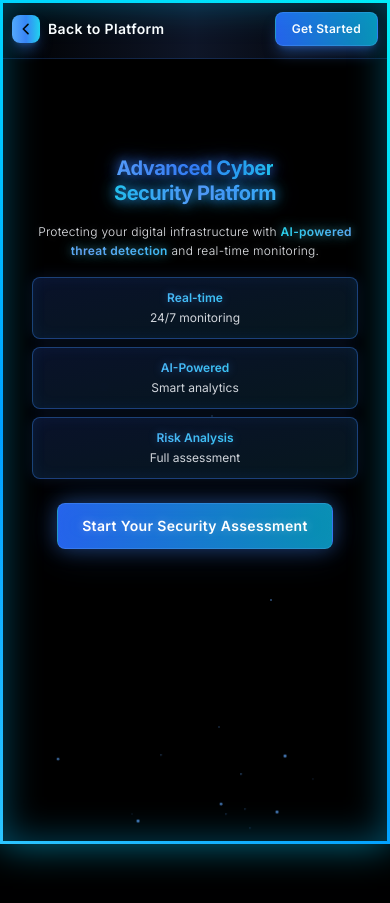
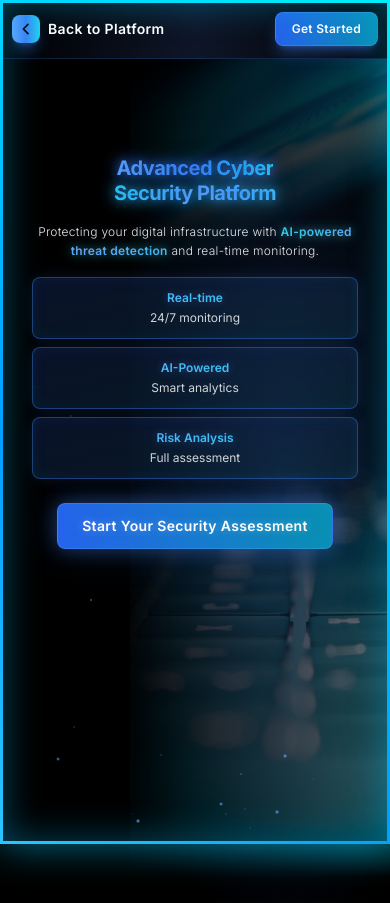
Before and after one commit to emi10147/StartupCyberThink, a Next.js app: page /security in a window 390 px wide. Built offline with nearby package versions, Linux system fonts and the light colour scheme.

Commit message:
Fix mobile layouts: keep split design with images on right side
- First page: Image stays on right 2/3 instead of full background
- Third page: Background image now visible on mobile
- Maintains laptop layout structure on mobile devices
- Text readable on left 1/3, images visible on right 2/3

```diff
--- a/src/components/sections/HeroSection.tsx
+++ b/src/components/sections/HeroSection.tsx
@@ -19,8 +19,8 @@ export function HeroSection() {
       {/* Main Content - Coding Image Background with Text Overlay */}
       <div className="relative min-h-screen flex items-center justify-center">
 
-        {/* Large Background Image - Right Half on Desktop, Full on Mobile */}
-        <div className="absolute inset-0 lg:left-1/2">
+        {/* Large Background Image - Right Half on Desktop and Mobile */}
+        <div className="absolute inset-0 left-1/3 sm:left-1/2">
           <div className="relative w-full h-full">
             <Image
               src="/hola.jpg"
@@ -31,9 +31,9 @@ export function HeroSection() {
               priority
             />
 
-            {/* Lighter overlay for better image visibility */}
+            {/* Lighter overlay for better image visibility - desktop only */}
             <div
-              className="absolute inset-0"
+              className="absolute inset-0 hidden sm:block"
               style={{
                 background: `
                   linear-gradient(180deg,
@@ -46,9 +46,9 @@ export function HeroSection() {
               }}
             />
 
-            {/* Desktop gradient overlay - lighter */}
+            {/* Gradient overlay for better text readability */}
             <div
-              className="absolute inset-0 hidden lg:block"
+              className="absolute inset-0"
               style={{
                 background: `
                   linear-gradient(90deg,
@@ -76,11 +76,11 @@ export function HeroSection() {
           </div>
         </div>
 
-        {/* Left Side - Pure Black Background on Desktop */}
-        <div className="absolute inset-0 lg:right-1/2 bg-black hidden lg:block" />
+        {/* Left Side - Pure Black Background */}
+        <div className="absolute inset-0 right-2/3 sm:right-1/2 bg-black" />
 
-        {/* Subtle background effects for left side - desktop only */}
-        <div className="absolute inset-0 lg:right-1/2 hidden lg:block">
+        {/* Subtle background effects for left side */}
+        <div className="absolute inset-0 right-2/3 sm:right-1/2">
           {/* Floating particles */}
           {Array.from({ length: 8 }).map((_, i) => (
             <motion.div
--- a/src/views/SecurityView.tsx
+++ b/src/views/SecurityView.tsx
@@ -60,7 +60,7 @@ export function SecurityView() {
       <div className="relative min-h-screen flex items-center justify-center">
 
         {/* Large Background Image - Responsive Layout */}
-        <div className="absolute inset-0 lg:left-1/2">
+        <div className="absolute inset-0 left-1/3 sm:left-1/2">
           <div className="relative w-full h-full">
             <Image
               src="/philipp-katzenberger-iIJrUoeRoCQ-unsplash.jpg"
@@ -71,24 +71,11 @@ export function SecurityView() {
               priority
             />
 
-            {/* Mobile dark overlay */}
+
+
+            {/* Gradient overlay for text readability */}
             <div
-              className="absolute inset-0 lg:hidden"
-              style={{
-                background: `
-                  linear-gradient(180deg,
-                    rgba(0, 0, 0, 0.98) 0%,
-                    rgba(0, 0, 0, 0.95) 30%,
-                    rgba(0, 0, 0, 0.9) 70%,
-                    rgba(0, 0, 0, 0.85) 100%
-                  )
-                `
-              }}
-            />
-
-            {/* Desktop dark overlay */}
-            <div
-              className="absolute inset-0 hidden lg:block"
+              className="absolute inset-0"
               style={{
                 background: `
                   linear-gradient(90deg,
@@ -116,11 +103,11 @@ export function SecurityView() {
           </div>
         </div>
 
-        {/* Left Side - Pure Black Background - Desktop Only */}
-        <div className="absolute inset-0 lg:right-1/2 bg-black hidden lg:block" />
+        {/* Left Side - Pure Black Background */}
+        <div className="absolute inset-0 right-2/3 sm:right-1/2 bg-black" />
 
         {/* Cyber Keyboard Background for left side */}
-        <div className="absolute inset-0 lg:right-1/2">
+        <div className="absolute inset-0 right-2/3 sm:right-1/2">
           <CyberKeyboardBackground />
         </div>
 
```
